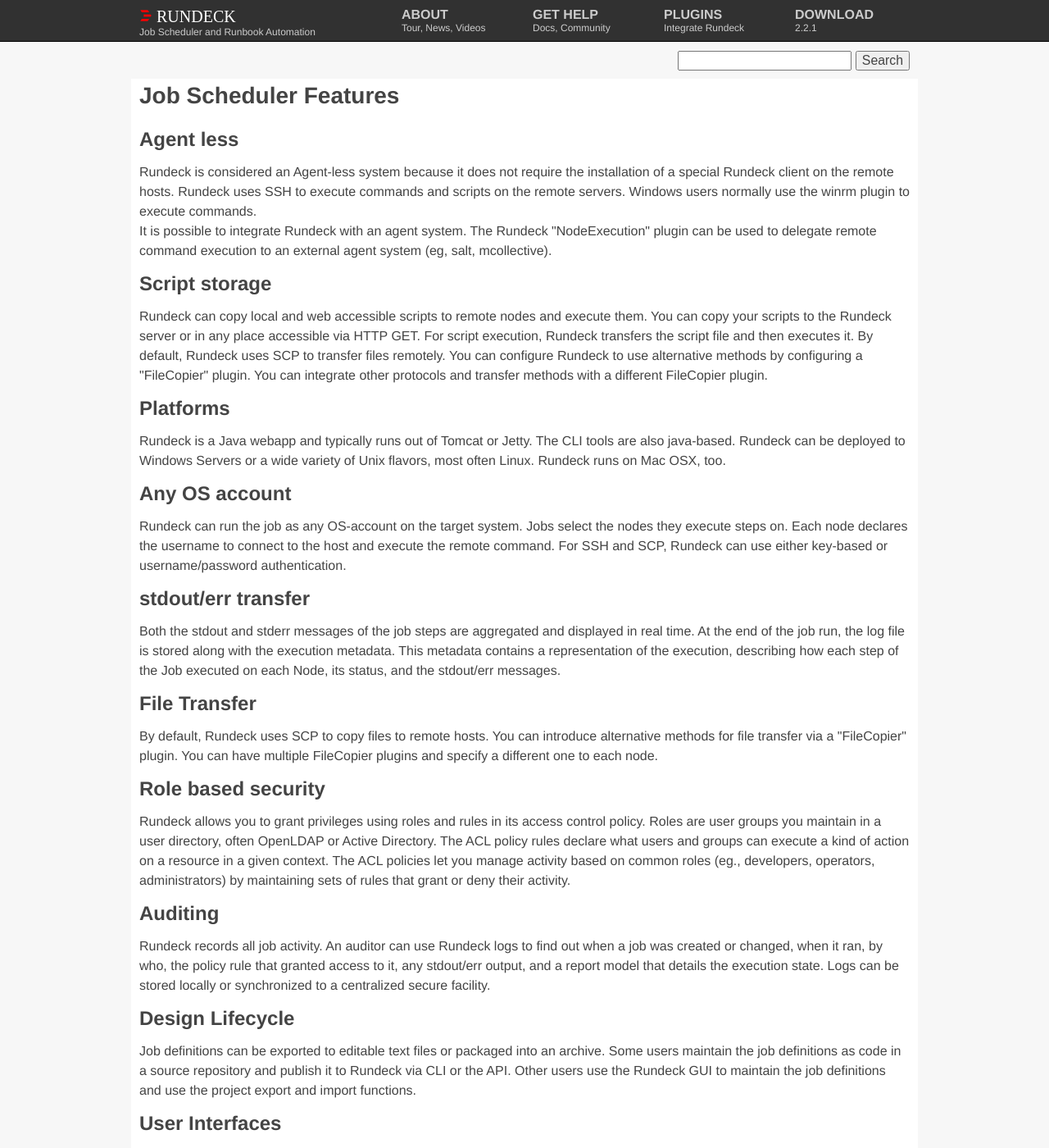
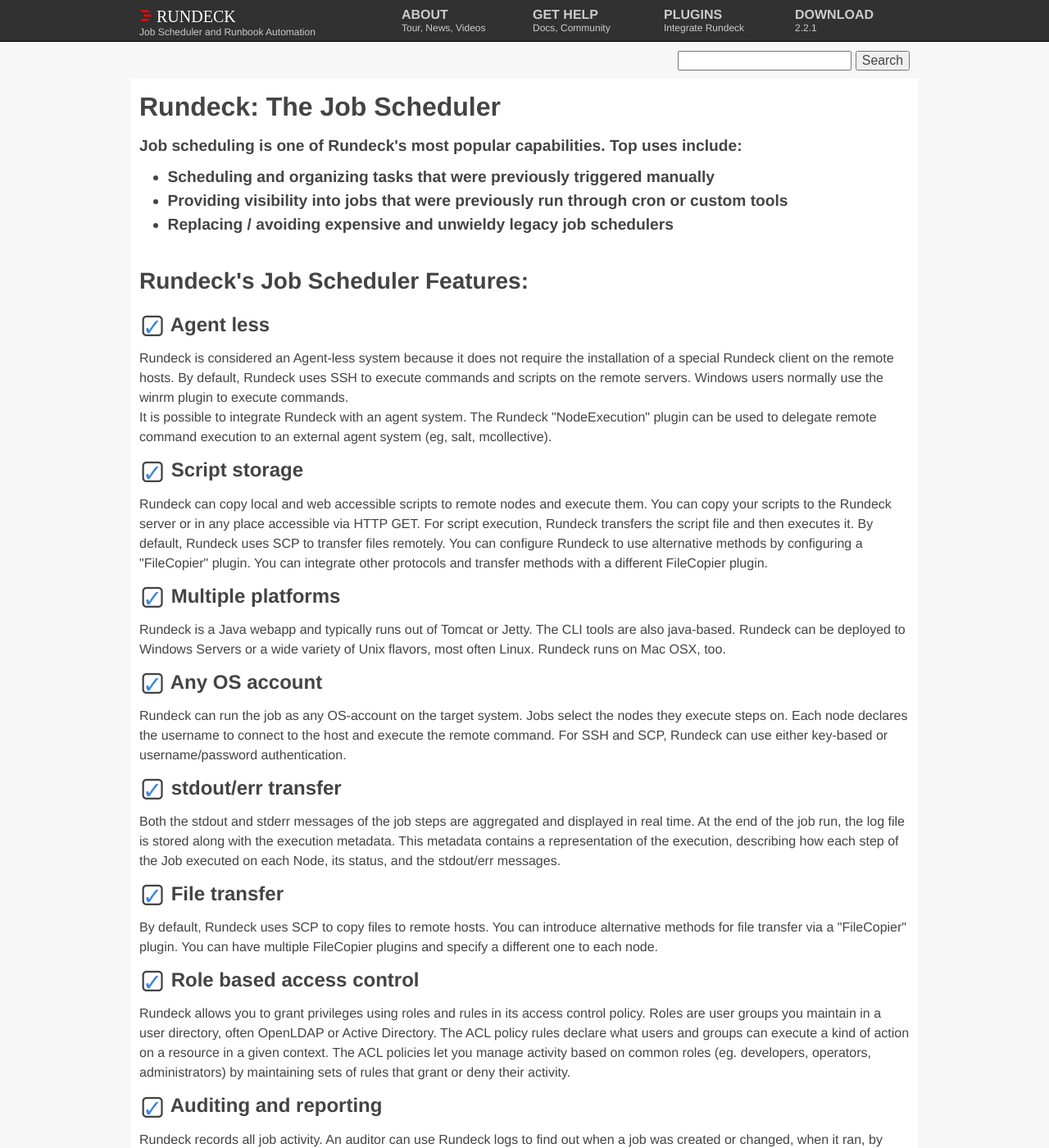
Before and after one commit to rundeck/rundeck-ghpages, a Jekyll site: the page built from job-scheduler/index.html, in a window 1280 px wide and 1400 px high. Shown: the whole window at 82% size. Built offline with Jekyll 4.4.1, drawn with Linux system fonts in a browser that asks for light colours; nearby versions of some CDN libraries; some of the changed text lies outside the part shown.

Commit message:
moved scheduler page, added intro text, formatting

```diff
--- a/job-scheduler.html
+++ b/job-scheduler/index.html
@@ -14,36 +14,65 @@
 
 
 
- 	  <h2 id="mailing">Job Scheduler Features</h2>
+ 	  <h1>Rundeck: The Job Scheduler</h1>
 
-      <h3>Agent less</h3>
+    <h4>Job scheduling is one of Rundeck's most popular capabilities. Top uses include:
+    <ul>
+      <li>Scheduling and organizing tasks that were previously triggered manually</li>
+      <li>Providing visibility into jobs that were previously run through cron or custom tools</li>
+      <li>Replacing / avoiding expensive and unwieldy legacy job schedulers</li>
+    <ul>
+    </h4>
+<p>&nbsp;</p>
+    <h2>Rundeck's Job Scheduler Features:</h2>
+      <h3> <span class="icon-stack" style="font-size: 16px;">
+            <i class="icon-check-empty icon-stack-base" style="color:#444444"></i>
+            <i class="icon-notanicon" style="color:#3a84df; font-size: 180%">&#x2713;</i>
+           </span>
+          Agent less</h3>
  	  <div>
  		<p>Rundeck is considered an Agent-less system because it does not require the installation of a special Rundeck client on the remote hosts.
-          Rundeck uses SSH to execute commands and scripts on the remote servers. Windows users normally use the winrm plugin to execute commands.
+          By default, Rundeck uses SSH to execute commands and scripts on the remote servers. Windows users normally use the winrm plugin to execute commands.
           </p>
         <p>
           It is possible to integrate Rundeck with an agent system. The Rundeck "NodeExecution" plugin can be used to delegate remote command execution to an external agent system (eg, salt, mcollective).
  		</p>
  	  </div>
-      <h3>Script storage</h3>
+      <h3><span class="icon-stack" style="font-size: 16px;">
+            <i class="icon-check-empty icon-stack-base" style="color:#444444"></i>
+            <i class="icon-notanicon" style="color:#3a84df; font-size: 180%">&#x2713;</i>
+           </span>
+           Script storage</h3>
  	  <div>
  		<p>Rundeck can copy local and web accessible scripts to remote nodes and execute them. You can copy your scripts to the Rundeck server or in any place accessible via HTTP GET. For script execution, Rundeck transfers the script file and then executes it.
           By default, Rundeck uses SCP to transfer files remotely. You can configure Rundeck to use alternative methods by configuring a "FileCopier" plugin. You can integrate other protocols and transfer methods with a different FileCopier plugin.
  		</p>
  	  </div>
-      <h3>Platforms</h3>
+      <h3><span class="icon-stack" style="font-size: 16px;">
+            <i class="icon-check-empty icon-stack-base" style="color:#444444"></i>
+            <i class="icon-notanicon" style="color:#3a84df; font-size: 180%">&#x2713;</i>
+           </span>
+           Multiple platforms</h3>
  	  <div>
  		<p>Rundeck is a Java webapp and typically runs out of Tomcat or Jetty. The CLI tools are also java-based.
           Rundeck can be deployed to Windows Servers or a wide variety of Unix flavors, most often Linux.
           Rundeck runs on Mac OSX, too.
  		</p>
  	  </div>
-      <h3>Any OS account</h3>
+      <h3><span class="icon-stack" style="font-size: 16px;">
+            <i class="icon-check-empty icon-stack-base" style="color:#444444"></i>
+            <i class="icon-notanicon" style="color:#3a84df; font-size: 180%">&#x2713;</i>
+           </span>
+           Any OS account</h3>
  	  <div>
  		<p>Rundeck can run the job as any OS-account on the target system. Jobs select the nodes they execute steps on. Each node declares the username to connect to the host and execute the remote command. For SSH and SCP, Rundeck can use either key-based or username/password authentication.
  		</p>
  	  </div>
-      <h3>stdout/err transfer</h3>
+      <h3><span class="icon-stack" style="font-size: 16px;">
+            <i class="icon-check-empty icon-stack-base" style="color:#444444"></i>
+            <i class="icon-notanicon" style="color:#3a84df; font-size: 180%">&#x2713;</i>
+           </span>
+           stdout/err transfer</h3>
  	  <div>
  		<p>Both the stdout and stderr messages of the job steps are aggregated and displayed in real time.
           At the end of the job run, the log file is stored along with the execution metadata.
@@ -51,24 +80,36 @@
           executed on each Node, its status, and the stdout/err messages.
  		</p>
  	  </div>
-      <h3>File Transfer</h3>
+      <h3><span class="icon-stack" style="font-size: 16px;">
+            <i class="icon-check-empty icon-stack-base" style="color:#444444"></i>
+            <i class="icon-notanicon" style="color:#3a84df; font-size: 180%">&#x2713;</i>
+           </span>
+           File transfer</h3>
  	  <div>
  		<p>By default, Rundeck uses SCP to copy files to remote hosts. You can introduce alternative methods for file transfer
           via a "FileCopier" plugin. You can have multiple FileCopier plugins and specify a different one to each node.
  		</p>
  	  </div>
-      <h3>Role based security</h3>
+      <h3><span class="icon-stack" style="font-size: 16px;">
+            <i class="icon-check-empty icon-stack-base" style="color:#444444"></i>
+            <i class="icon-notanicon" style="color:#3a84df; font-size: 180%">&#x2713;</i>
+           </span>
+           Role based access control</h3>
  	  <div>
  		<p>Rundeck allows you to grant privileges using roles and rules in its access control policy.
           Roles are user groups you maintain in a user directory, often OpenLDAP or Active Directory.
           The ACL policy rules declare what users and groups can execute a kind of action on a resource
           in a given context.
-          The ACL policies let you manage activity based on common roles (eg., developers, operators, administrators)
+          The ACL policies let you manage activity based on common roles &#40;eg. developers, operators, administrators&#41;
           by maintaining sets of rules that grant or deny their activity.
 
  		</p>
  	  </div>
-      <h3>Auditing</h3>
+      <h3><span class="icon-stack" style="font-size: 16px;">
+            <i class="icon-check-empty icon-stack-base" style="color:#444444"></i>
+            <i class="icon-notanicon" style="color:#3a84df; font-size: 180%">&#x2713;</i>
+           </span>
+           Auditing and reporting</h3>
  	  <div>
  		<p>Rundeck records all job activity. An auditor can use Rundeck logs to find out when a job was
           created or changed, when it ran, by who, the policy rule that granted access to it, any stdout/err
@@ -76,7 +117,11 @@
           Logs can be stored locally or synchronized to a centralized secure facility.
  		</p>
  	  </div>
-      <h3>Design Lifecycle</h3>
+      <h3><span class="icon-stack" style="font-size: 16px;">
+            <i class="icon-check-empty icon-stack-base" style="color:#444444"></i>
+            <i class="icon-notanicon" style="color:#3a84df; font-size: 180%">&#x2713;</i>
+           </span>
+           Design lifecycle</h3>
  	  <div>
  		<p>Job definitions can be exported to editable text files or packaged into an archive.
           Some users maintain the job definitions as code in a source repository and publish
@@ -84,7 +129,11 @@
           job definitions and use the project export and import functions.
  		</p>
  	  </div>
-      <h3>User Interfaces</h3>
+      <h3>
+        <span class="icon-stack" style="font-size: 16px;">
+            <i class="icon-check-empty icon-stack-base" style="color:#44444"></i>
+            <i class="icon-notanicon" style="color:#3a84df; font-size: 180%">&#x2713;</i>
+           </span>Multiple user interfaces</h3>
  	  <div>
  		<p>Rundeck provides three interfaces:
           <ul>
```
